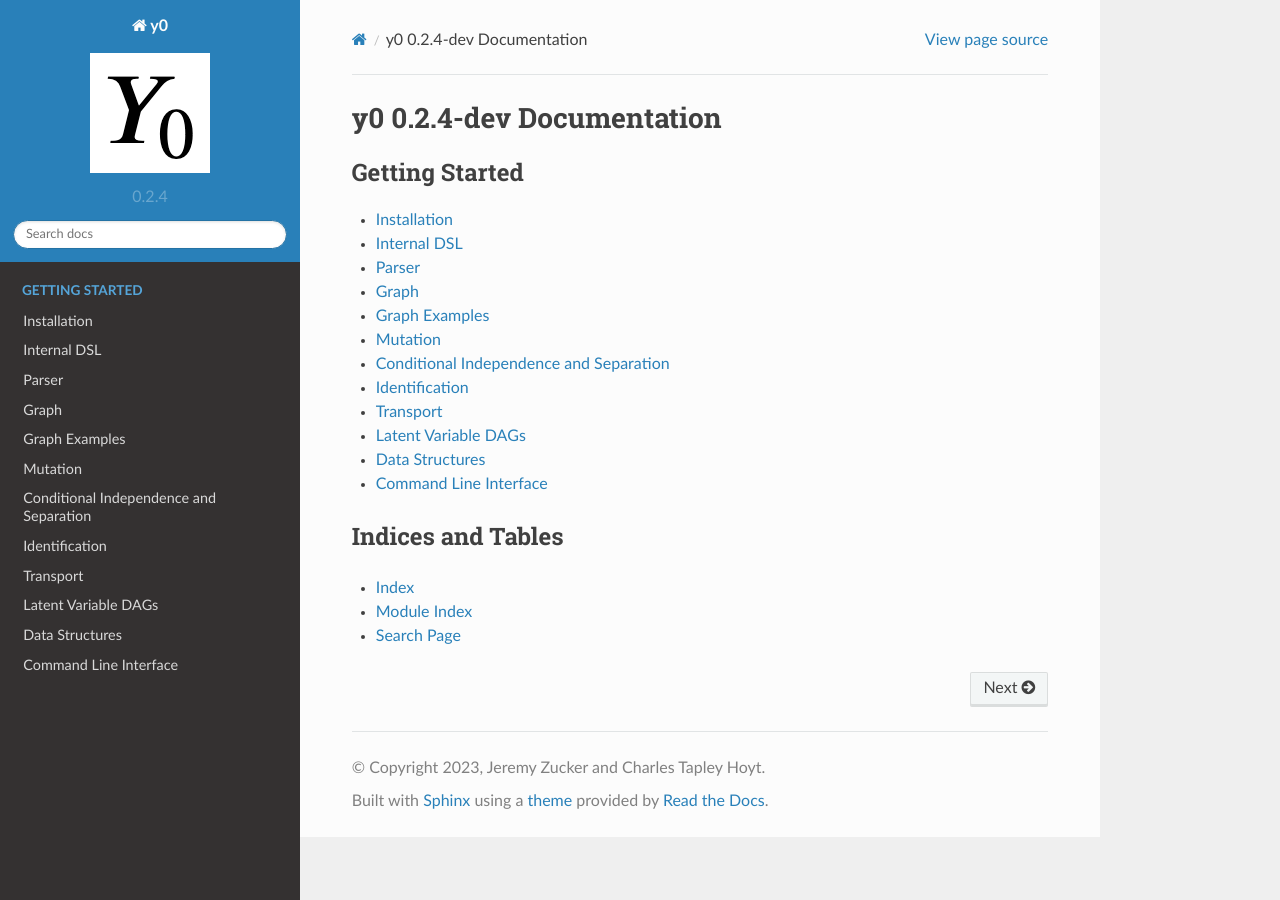
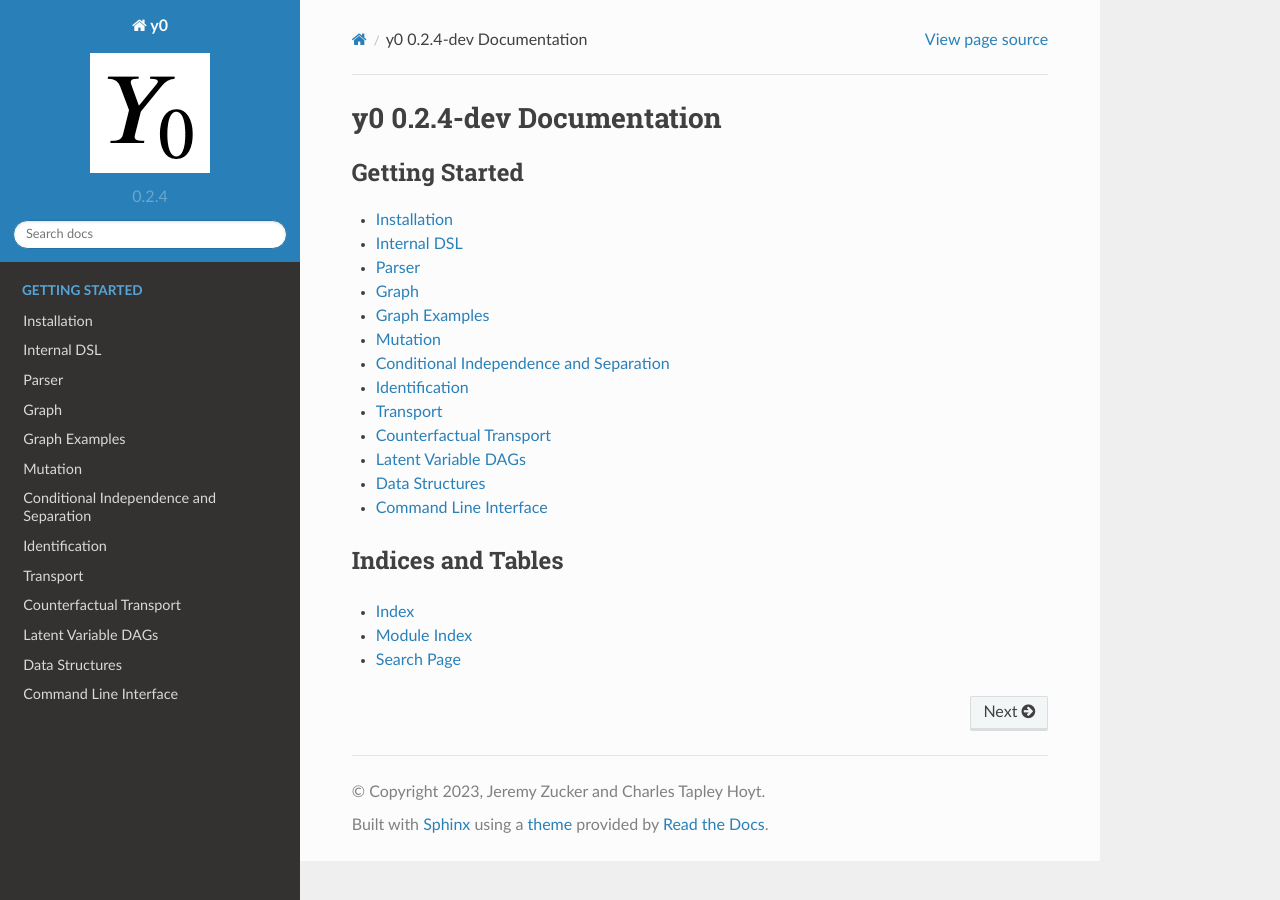
Before and after one commit to y0-causal-inference/y0, a Sphinx documentation site: the page built from docs/source/index.rst, in a window 1280 px wide. Built offline with Sphinx 7.4.7 and the Read the Docs theme 2.0.0, drawn with Linux system fonts in a browser that asks for light colours.

Commit message:
Update docs

```diff
--- a/docs/source/transport.rst
+++ b/docs/source/transport.rst
@@ -2,3 +2,8 @@
 =========
 .. automodule:: y0.algorithm.transport
     :members:
+
+Counterfactual Transport
+========================
+.. automodule:: y0.algorithm.counterfactual_transportability
+    :members:
```
Also changed, not shown: 1 other file.
